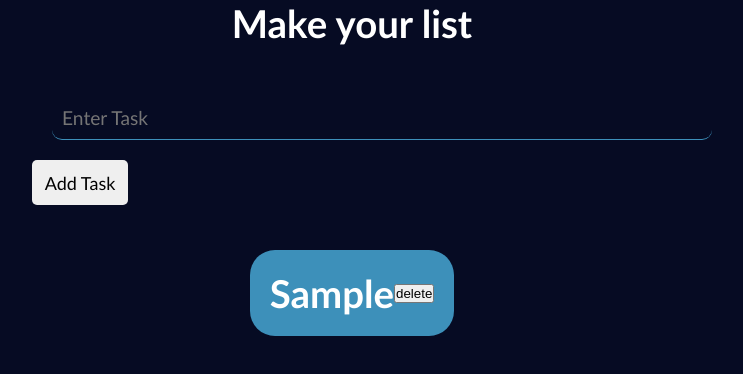
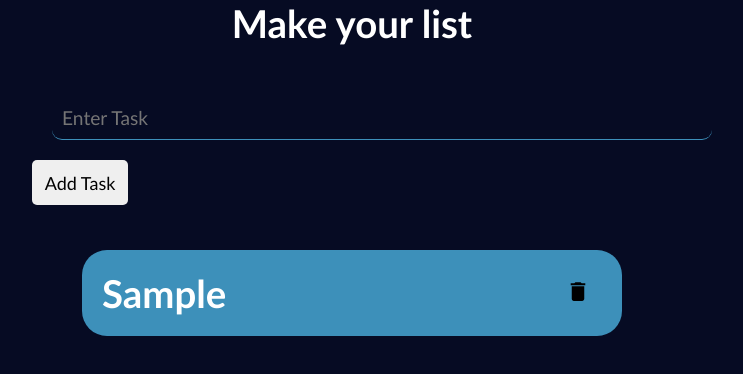
Before and after one commit to AaryanChy/TaskTrack, a plain HTML site: page index.html in a window 1280 px wide. Both pictures are taken after typing "Sample" into the empty fields and a click on the button "Add Task". Shown: the whole page, without its empty margins (288-1031 px from the left). Drawn offline with nearby package versions, Linux system fonts and the light colour scheme.

Commit message:
added delete button to delete the each task list

```diff
--- a/index.html
+++ b/index.html
@@ -10,6 +10,10 @@
     <link
       href="https://fonts.googleapis.com/css2?family=Roboto+Mono:ital,wght@0,100;0,400;1,300&display=swap"
       rel="stylesheet"
+    />
+    <link
+      rel="stylesheet"
+      href="https://fonts.googleapis.com/css2?family=Material+Symbols+Outlined:opsz,wght,FILL,GRAD@40,300,1,200"
     />
     <link rel="stylesheet" href="style.css" />
   </head>
--- a/script.js
+++ b/script.js
@@ -15,11 +15,36 @@ button.addEventListener("click", (e) => {
   e.preventDefault();
   if (input.value.trim() !== "") {
     section.innerHTML += `<div class= "card">
-      <h1>${input.value}</h1> <button>delete</button>
-    </div>`;
+    <div class="taskSection">
+    <h1>${input.value}</h1>
+    </div>
+    <div class="buttonSection">
+    <button class="button"><?xml version="1.0" ?><svg height="25" viewBox="0 0 48 48" width="48" xmlns="http://www.w3.org/2000/svg"><path d="M12 38c0 2.21 1.79 4 4 4h16c2.21 0 4-1.79 4-4v-24h-24v24zm26-30h-7l-2-2h-10l-2 2h-7v4h28v-4z"/><path d="M0 0h48v48h-48z" fill="none"/></svg></button>
+
+
+    </div>
+       </div>`;
+    const card = section.lastChild;
+    card.classList.add("animate");
     storeTask();
     input.value = "";
     errorMessage.innerHTML = "";
+
+    //since there will be multiple buttons created of same class we use querySelectorAll
+    const deleteBtn = document.querySelectorAll(".button");
+    //now foe each button created we add eventListener
+    deleteBtn.forEach((btn) => {
+      btn.addEventListener("click", (e) => {
+        const button = e.target.closest(".button");
+        if (button) {
+          const card = button.closest(".card");
+          if (card) {
+            card.remove();
+            storeTask();
+          }
+        }
+      });
+    });
   } else {
     errorMessage.innerHTML = "Please enter a task.";
   }
--- a/style.css
+++ b/style.css
@@ -79,13 +79,28 @@ body {
 .card {
   display: flex;
   align-items: center;
-  justify-content: space-evenly;
-  width: auto;
+  justify-content: space-between;
+  transition: transform 2s ease-in-out;
+  width: 500px;
   background-color: var(--main-color);
   border-radius: 25px;
   margin-top: 25px;
   padding: 20px;
+  overflow: hidden;
 }
+
+.card.animate {
+  transform: scale(1);
+}
+@keyframes fadeIn {
+  from {
+    opacity: 0;
+  }
+  to {
+    opacity: 1;
+  }
+}
+
 .add {
   width: 15%;
   height: 45px;
@@ -93,4 +108,18 @@ body {
   border-radius: 5px;
   font-family: inherit;
   font-size: large;
+  cursor: pointer;
+  transition: all 0.6s ease-in-out;
 }
+
+.add:hover {
+  width: 25%;
+  background-color: #adffff;
+  color: #060b23;
+}
+
+.button {
+  background: none;
+  border: none;
+  cursor: pointer;
+}
```
Also changed, not shown: 352303_delete_icon.svg (added), trash-outline.svg (added), trash.svg (added).
